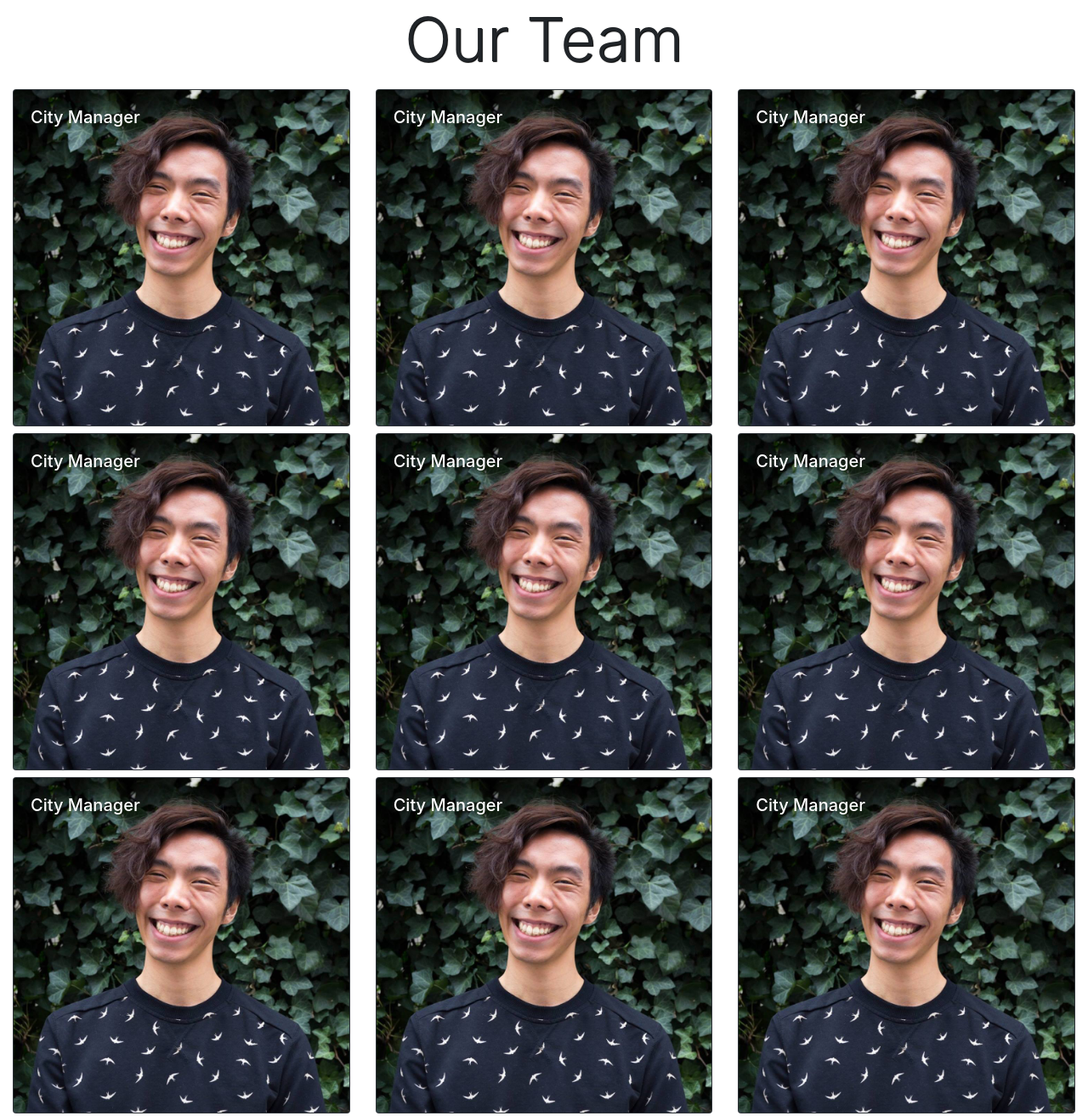
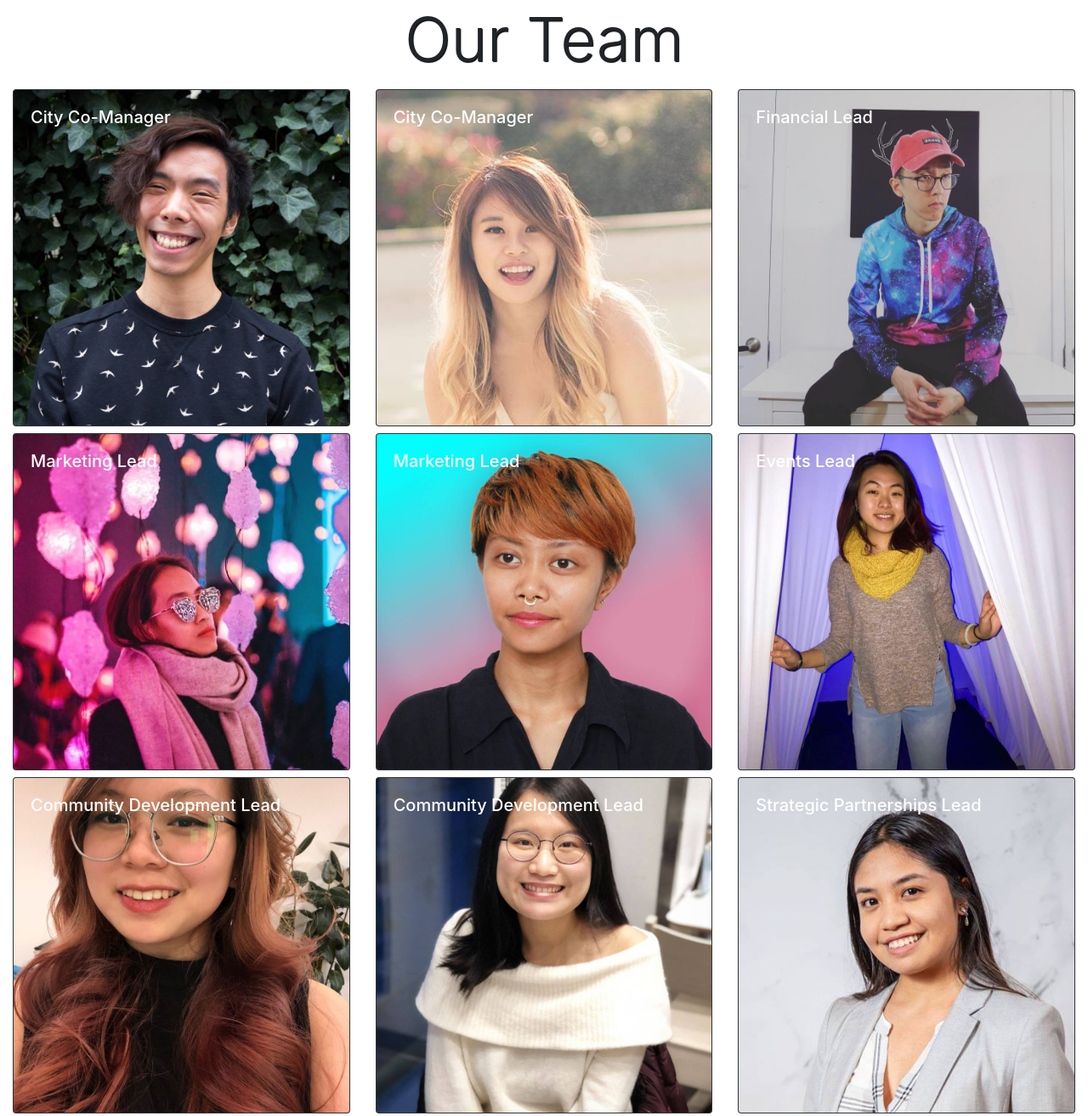
Before and after one commit to khanontheweb/ASC-Assessment, a plain HTML site: page index.html in a window 1280 px wide. Shown: the part 1318-2632 px from the top of the page at 85% size. Drawn offline with nearby package versions, Linux system fonts and the light colour scheme.

```diff
--- a/index.html
+++ b/index.html
@@ -48,19 +48,19 @@
                         <div class="card bg-dark text-white">
                                 <img class="card-img" src="img/tony.jpg" alt="Card image">
                             <div class="card-img-overlay">
-                                <h5 class="card-title">City Manager</h5>
+                                <h5 class="card-title">City Co-Manager</h5>
                             </div>
                         </div>
                         <div class="card bg-dark text-white">
-                                <img class="card-img" src="img/tony.jpg" alt="Card image">
+                                <img class="card-img" src="img/lanny.png" alt="Card image">
                             <div class="card-img-overlay">
-                                <h5 class="card-title">City Manager</h5>
+                                <h5 class="card-title">City Co-Manager</h5>
                             </div>
                         </div>
                         <div class="card bg-dark text-white">
-                                <img class="card-img" src="img/tony.jpg" alt="Card image">
+                                <img class="card-img" src="img/matt.jpg" alt="Card image">
                             <div class="card-img-overlay">
-                                <h5 class="card-title">City Manager</h5>
+                                <h5 class="card-title">Financial Lead</h5>
                             </div>
                         </div>
                 </div>
@@ -70,21 +70,21 @@
             <div class="col">
                     <div class="card-deck">
                             <div class="card bg-dark text-white">
-                                    <img class="card-img" src="img/tony.jpg" alt="Card image">
+                                    <img class="card-img" src="img/mischelle.jpg" alt="Card image">
                                 <div class="card-img-overlay">
-                                    <h5 class="card-title">City Manager</h5>
+                                    <h5 class="card-title">Marketing Lead</h5>
                                 </div>
                             </div>
                             <div class="card bg-dark text-white">
-                                    <img class="card-img" src="img/tony.jpg" alt="Card image">
+                                    <img class="card-img" src="img/zo.jpg" alt="Card image">
                                 <div class="card-img-overlay">
-                                    <h5 class="card-title">City Manager</h5>
+                                    <h5 class="card-title">Marketing Lead</h5>
                                 </div>
                             </div>
                             <div class="card bg-dark text-white">
-                                    <img class="card-img" src="img/tony.jpg" alt="Card image">
+                                    <img class="card-img" src="img/erica.jpg" alt="Card image">
                                 <div class="card-img-overlay">
-                                    <h5 class="card-title">City Manager</h5>
+                                    <h5 class="card-title">Events Lead</h5>
                                 </div>
                             </div>
                     </div>
@@ -96,21 +96,21 @@
             <div class="col">
                 <div class="card-deck">
                         <div class="card bg-dark text-white">
-                                <img class="card-img" src="img/tony.jpg" alt="Card image">
+                                <img class="card-img" src="img/dawn.jpg" alt="Card image">
                             <div class="card-img-overlay">
-                                <h5 class="card-title">City Manager</h5>
+                                <h5 class="card-title">Community Development Lead</h5>
                             </div>
                         </div>
                         <div class="card bg-dark text-white">
-                                <img class="card-img" src="img/tony.jpg" alt="Card image">
+                                <img class="card-img" src="img/jayne.jpg" alt="Card image">
                             <div class="card-img-overlay">
-                                <h5 class="card-title">City Manager</h5>
+                                <h5 class="card-title">Community Development Lead</h5>
                             </div>
                         </div>
                         <div class="card bg-dark text-white">
-                                <img class="card-img" src="img/tony.jpg" alt="Card image">
+                                <img class="card-img" src="img/angel.png" alt="Card image">
                             <div class="card-img-overlay">
-                                <h5 class="card-title">City Manager</h5>
+                                <h5 class="card-title">Strategic Partnerships Lead</h5>
                             </div>
                         </div>
                 </div>
--- a/scss/main.scss
+++ b/scss/main.scss
@@ -24,6 +24,7 @@ body, html {
     color: #fff;
     background-position: center;
     background-repeat: no-repeat;
+    background-attachment: fixed;
     position: relative;
 }
 
@@ -43,3 +44,8 @@ body, html {
 .card {
     margin-bottom: .5rem !important;
 }
+
+.card-img {
+    max-width: 448px;
+    max-height: 448px;
+}
```
Also changed, not shown: css/main.css, img/angel.png (added), img/lanny.png (added), 1 other file.
